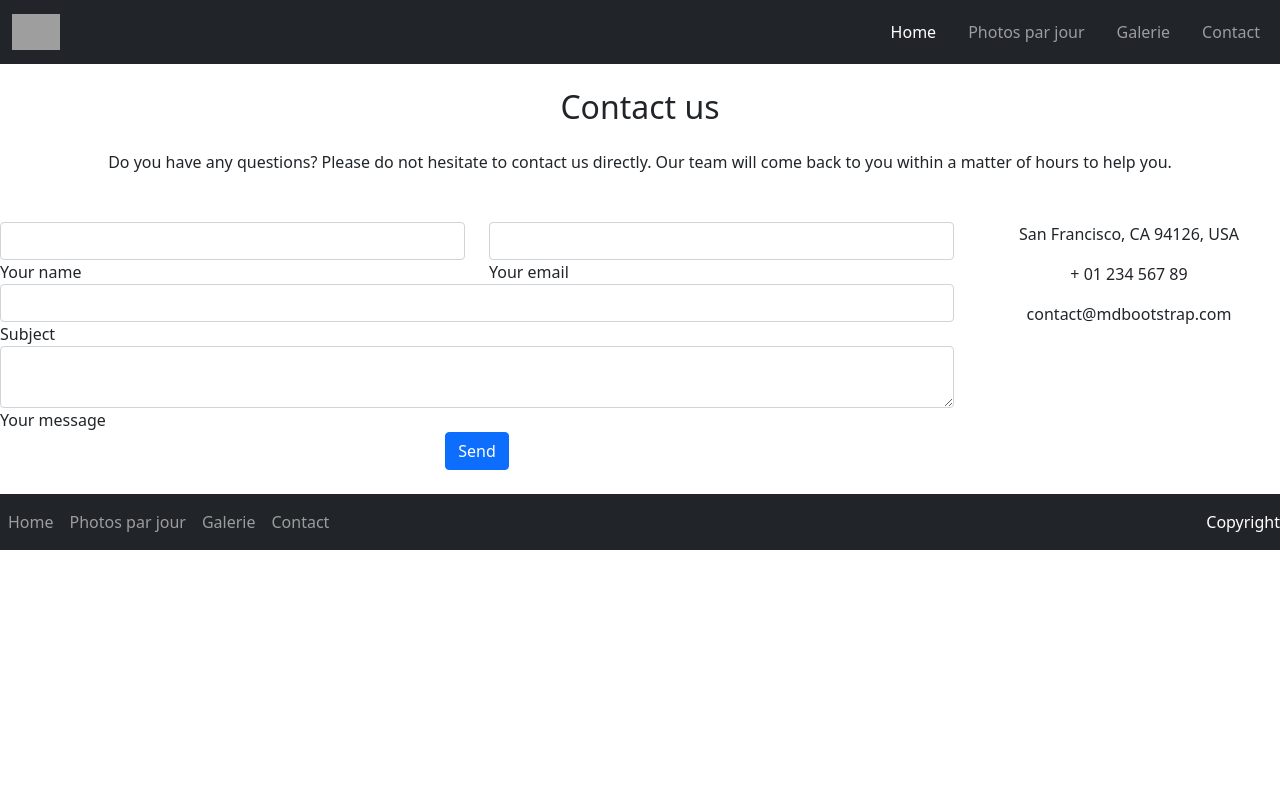
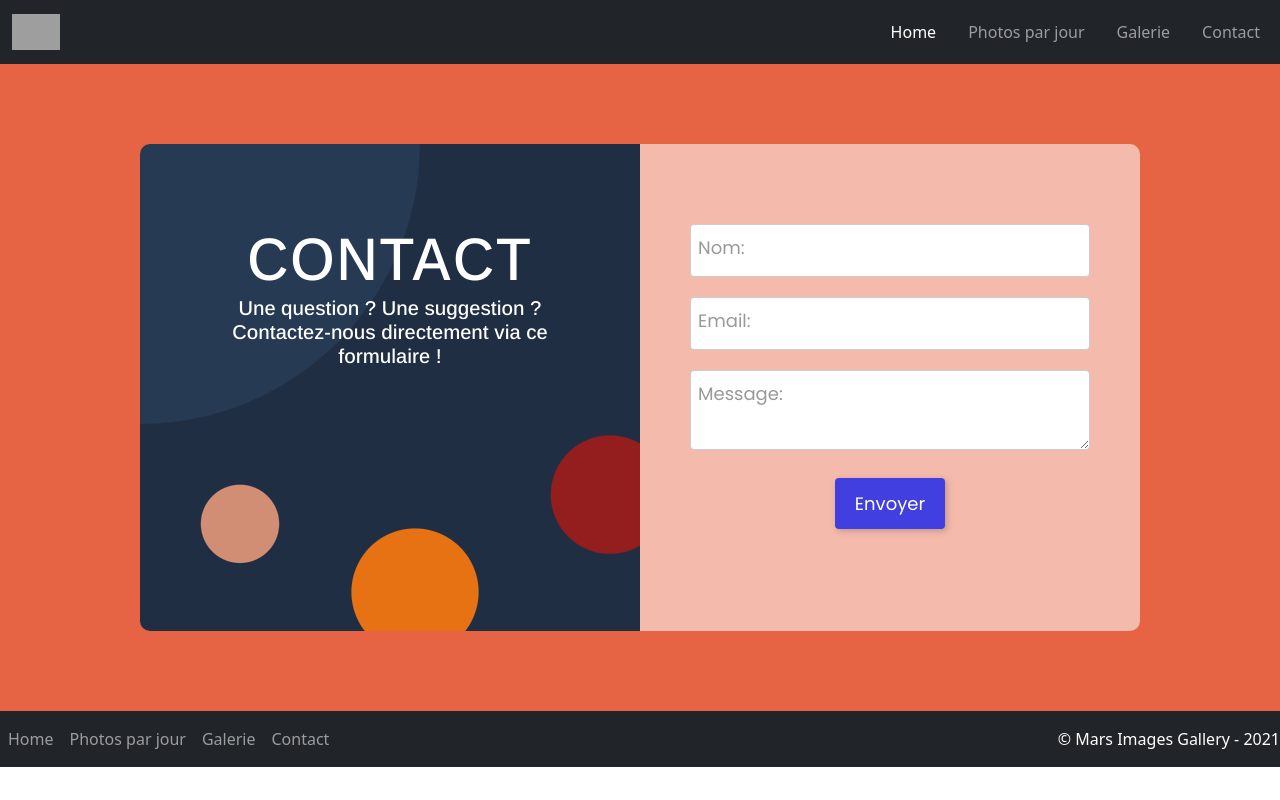
Before and after one commit to EricBarnet/Mars-images-gallery, an Angular app: page /contact in a window 1280 px wide. Built offline with nearby package versions, Linux system fonts and the light colour scheme; grey boxes are pictures that could not be loaded.

Commit message:
contact form

```diff
--- a/src/app/features/footer/footer.component.html
+++ b/src/app/features/footer/footer.component.html
@@ -3,10 +3,10 @@
     <div class="collapse navbar-collapse" id="navbarNav">
       <ul class="navbar-nav">
         <li class="nav-item active">
-          <a class="nav-link" href="#">Home</a>
+          <a class="nav-link" href="home">Home</a>
         </li>
         <li class="nav-item">
-          <a class="nav-link" href="#">Photos par jour</a>
+          <a class="nav-link" href="per-days-photos">Photos par jour</a>
         </li>
         <li class="nav-item">
           <a class="nav-link" href="#">Galerie</a>
@@ -16,6 +16,6 @@
         </li>
       </ul>
     </div>
-    <div class="d-flex justify-content-center">Copyright</div>
+    <div>© Mars Images Gallery - 2021</div>
   </nav>
-</div><br>
+</div>
--- a/src/app/features/header/header.component.html
+++ b/src/app/features/header/header.component.html
@@ -1,22 +1,22 @@
 <nav class="navbar navbar-expand-lg navbar-dark bg-dark">
   <div class="container-fluid">
-    <a class="navbar-brand" href="#"></a>
+    <a class="navbar-brand" href="home"></a>
     <button class="navbar-toggler" type="button" data-bs-toggle="collapse" data-bs-target="#navbarNav" aria-controls="navbarNav" aria-expanded="false" aria-label="Toggle navigation">
       <span class="navbar-toggler-icon"></span>
     </button>
     <div class="collapse navbar-collapse" id="navbarNav">
       <ul class="navbar-nav ms-md-auto gap-2">
         <li class="nav-item rounded">
-          <a class="nav-link active" aria-current="page" href="#"><i class="bi bi-house-fill me-2"></i>Home</a>
+          <a class="nav-link active" aria-current="page" href="home"><i class="bi bi-house-fill me-2"></i>Home</a>
         </li>
         <li class="nav-item rounded">
-          <a class="nav-link" href="#"><i class="bi bi-people-fill me-2"></i>Photos par jour</a>
+          <a class="nav-link" href="per-days-photos"><i class="bi bi-people-fill me-2"></i>Photos par jour</a>
         </li>
         <li class="nav-item rounded">
           <a class="nav-link" href="#"><i class="bi bi-telephone-fill me-2"></i>Galerie</a>
         </li>
         <li class="nav-item rounded">
-          <a class="nav-link" href="#"><i class="bi bi-telephone-fill me-2"></i>Contact</a>
+          <a class="nav-link" href="contact"><i class="bi bi-telephone-fill me-2"></i>Contact</a>
         </li>
       </ul>
     </div>
--- a/src/app/pages/contact/contact.component.css
+++ b/src/app/pages/contact/contact.component.css
@@ -0,0 +1,211 @@
+@import url('https://fonts.googleapis.com/css2?family=Poppins:ital,wght@0,100;0,200;0,300;0,400;0,500;0,600;0,700;0,800;0,900;1,100;1,200;1,300;1,400;1,500;1,600;1,700;1,800;1,900&display=swap');
+
+@import url('https://fonts.googleapis.com/css2?family=Arimo:ital,wght@0,400;0,500;0,600;0,700;1,400;1,500;1,600;1,700&display=swap');
+
+* {
+  margin: 0;
+  box-sizing: border-box;
+}
+
+body {
+  background-color: #e66343;
+}
+
+#contact {
+  background-color: #e66343;
+  display: flex;
+  justify-content: center;
+  align-items: center;
+}
+
+.contact-box {
+  width: clamp(100px, 90%, 1000px);
+  margin: 80px 50px;
+  display: flex;
+  flex-wrap: wrap;
+}
+
+.contact-links, .contact-form-wrapper {
+  width: 50%;
+  padding: 8% 5% 10% 5%;
+}
+
+
+.contact-links {
+  background-color: #1f2e43;
+  background:
+    radial-gradient(
+      circle at 55% 92%, #e67213 0 12%, transparent 12.2%
+    ),
+    radial-gradient(
+      circle at 94% 72%, #941d1d 0 10%, transparent 10.2%
+    ),
+    radial-gradient(
+      circle at 20% max(78%, 350px), #d18e75 0 7%, transparent 7.2%
+    ),
+    radial-gradient(
+      circle at 0% 0%, #263a53 0 40%, transparent 40.2%
+    ),
+    #1f2e43;
+  border-radius: 10px 0 0 10px;
+}
+
+.contact-form-wrapper {
+  background-color: #ffffff8f;
+  border-radius: 0 10px 10px 0;
+}
+
+@media only screen and (max-width: 800px) {
+  .contact-links, .contact-form-wrapper {
+    width: 100%;
+  }
+
+  .contact-links {
+    border-radius: 10px 10px 0 0;
+  }
+
+  .contact-form-wrapper {
+    border-radius: 0 0 10px 10px;
+  }
+}
+
+@media only screen and (max-width: 400px) {
+  .contact-box {
+    width: 95%;
+    margin: 8% 5%;
+  }
+}
+
+h2 {
+  font-family: 'Arimo', sans-serif;
+  color: #fff;
+  font-size: clamp(30px, 6vw, 60px);
+  letter-spacing: 2px;
+  text-align: center;
+  transform: scale(.95, 1);
+}
+
+h3{
+    font-family: 'Arimo', sans-serif;
+    color:white;
+    font-size: clamp(20px, 6vw, 15px);
+    text-align: center;
+}
+
+.links {
+  display: flex;
+  flex-wrap: wrap;
+  justify-content: center;
+  padding-top: 50px;
+}
+
+.link {
+  margin: 10px;
+  cursor: pointer;
+}
+
+img {
+  width: 45px;
+  height: 45px;
+  filter:
+    hue-rotate(220deg)
+    drop-shadow(2px 4px 4px #0006);
+  transition: 0.2s;
+  user-select: none;
+}
+
+img:hover {
+  transform: scale(1.1, 1.1);
+}
+
+img:active {
+  transform: scale(1.1, 1.1);
+  filter:
+    hue-rotate(220deg)
+    drop-shadow(2px 4px 4px #222)
+    sepia(0.3);
+}
+
+.form-item {
+  position: relative;
+}
+
+label, input, textarea {
+  font-family: 'Poppins', sans-serif;
+}
+
+label {
+  position: absolute;
+  top: 10px;
+  left: 2%;
+  color: #999;
+  font-size: clamp(14px, 1.5vw, 18px);
+  pointer-events: none;
+  user-select: none;
+}
+
+input, textarea {
+  width: 100%;
+  outline: 0;
+  border: 1px solid #ccc;
+  border-radius: 4px;
+  margin-bottom: 20px;
+  padding: 12px;
+  font-size: clamp(15px, 1.5vw, 18px);
+}
+
+input:focus+label,
+input:valid+label,
+textarea:focus+label,
+textarea:valid+label {
+  font-size: clamp(13px, 1.3vw, 16px);
+  color: #777;
+  top: -20px;
+  transition: all .225s ease;
+}
+
+.submit-btn {
+  background-color: #413fdf;
+  filter: drop-shadow(2px 2px 3px #0003);
+  color: #fff;
+  font-family: "Poppins",sans-serif;
+  font-size: clamp(16px, 1.6vw, 18px);
+  display: block;
+  padding: 12px 20px;
+  margin: 2px auto;
+  border: none;
+  border-radius: 4px;
+  cursor: pointer;
+  user-select: none;
+  transition: 0.2s;
+}
+
+.submit-btn:hover {
+  transform: scale(1.1, 1.1);
+}
+
+.submit-btn:active {
+  transform: scale(1.1, 1.1);
+  filter: sepia(0.5);
+}
+
+@media only screen and (max-width: 800px) {
+  h2 {
+    font-size: clamp(40px, 10vw, 60px);
+  }
+}
+
+@media only screen and (max-width: 400px) {
+  h2 {
+    font-size: clamp(30px, 12vw, 60px);
+  }
+
+  .links {
+    padding-top: 30px;
+  }
+
+  img {
+    width: 38px;
+    height: 38px;
+  }
+}
--- a/src/app/pages/contact/contact.component.html
+++ b/src/app/pages/contact/contact.component.html
@@ -1,98 +1,27 @@
 <app-header></app-header>
-<!--Section: Contact v.2-->
-<section class="mb-4">
-
-  <!--Section heading-->
-  <h2 class="h1-responsive font-weight-bold text-center my-4">Contact us</h2>
-  <!--Section description-->
-  <p class="text-center w-responsive mx-auto mb-5">Do you have any questions? Please do not hesitate to contact us directly. Our team will come back to you within
-      a matter of hours to help you.</p>
-
-  <div class="row">
-
-      <!--Grid column-->
-      <div class="col-md-9 mb-md-0 mb-5">
-          <form id="contact-form" name="contact-form" action="mail.php" method="POST">
-
-              <!--Grid row-->
-              <div class="row">
-
-                  <!--Grid column-->
-                  <div class="col-md-6">
-                      <div class="md-form mb-0">
-                          <input type="text" id="name" name="name" class="form-control">
-                          <label for="name" class="">Your name</label>
-                      </div>
-                  </div>
-                  <!--Grid column-->
-
-                  <!--Grid column-->
-                  <div class="col-md-6">
-                      <div class="md-form mb-0">
-                          <input type="text" id="email" name="email" class="form-control">
-                          <label for="email" class="">Your email</label>
-                      </div>
-                  </div>
-                  <!--Grid column-->
-
-              </div>
-              <!--Grid row-->
-
-              <!--Grid row-->
-              <div class="row">
-                  <div class="col-md-12">
-                      <div class="md-form mb-0">
-                          <input type="text" id="subject" name="subject" class="form-control">
-                          <label for="subject" class="">Subject</label>
-                      </div>
-                  </div>
-              </div>
-              <!--Grid row-->
-
-              <!--Grid row-->
-              <div class="row">
-
-                  <!--Grid column-->
-                  <div class="col-md-12">
-
-                      <div class="md-form">
-                          <textarea type="text" id="message" name="message" rows="2" class="form-control md-textarea"></textarea>
-                          <label for="message">Your message</label>
-                      </div>
-
-                  </div>
-              </div>
-              <!--Grid row-->
-
-          </form>
-
-          <div class="text-center text-md-left">
-              <a class="btn btn-primary" onclick="document.getElementById('contact-form').submit();">Send</a>
+<section id="contact">
+    <div class="contact-box">
+      <div class="contact-links">
+        <h2>CONTACT</h2>
+        <h3>Une question ? Une suggestion ? Contactez-nous directement via ce formulaire !</h3>
+      </div>
+      <div class="contact-form-wrapper">
+        <form>
+          <div class="form-item">
+            <input type="text" name="sender" required>
+            <label>Nom:</label>
           </div>
-          <div class="status"></div>
+          <div class="form-item">
+            <input type="text" name="email" required>
+            <label>Email:</label>
+          </div>
+          <div class="form-item">
+            <textarea class="" name="message" required></textarea>
+            <label>Message:</label>
+          </div>
+          <button class="submit-btn">Envoyer</button>
+        </form>
       </div>
-      <!--Grid column-->
-
-      <!--Grid column-->
-      <div class="col-md-3 text-center">
-          <ul class="list-unstyled mb-0">
-              <li><i class="fas fa-map-marker-alt fa-2x"></i>
-                  <p>San Francisco, CA 94126, USA</p>
-              </li>
-
-              <li><i class="fas fa-phone mt-4 fa-2x"></i>
-                  <p>+ 01 234 567 89</p>
-              </li>
-
-              <li><i class="fas fa-envelope mt-4 fa-2x"></i>
-                  <p>contact@mdbootstrap.com</p>
-              </li>
-          </ul>
-      </div>
-      <!--Grid column-->
-
-  </div>
-
-</section>
-<!--Section: Contact v.2-->
+    </div>
+  </section>
 <app-footer></app-footer>
```
